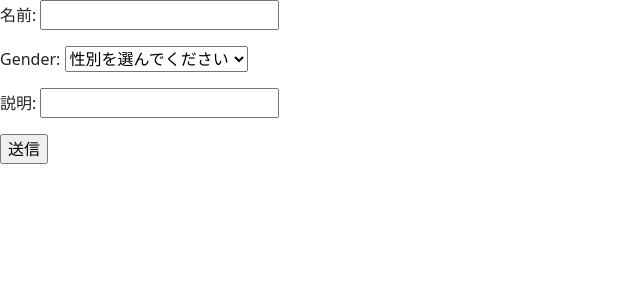
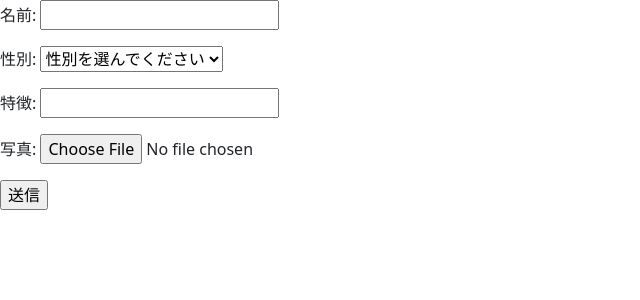
Before and after one commit to hiro-551010/django_practice_2, a Django app: template templates/characters/form_model.html in a window 1280 px wide. Shown: the top 300 px of the page, without its empty margins (0-640 px from the left). Run offline with Django 3.2, Linux system fonts and the light colour scheme; the template is opened without the code that fills it: values that come from a table or form of the project are taken from there, others are empty; parts of the project's set-up code (start-up, migrations or seed data) failed here and were passed over.

Commit message:
画像の表示

```diff
--- a/characters/forms.py
+++ b/characters/forms.py
@@ -1,6 +1,7 @@
 from django import forms
 from .models import Characters
 
+"""
 class CharactersForm(forms.Form):
     name = forms.CharField(label='名前', max_length=20)
     gender = forms.ChoiceField(label='性別', widget=forms.RadioSelect,
@@ -11,11 +12,11 @@ class CharactersForm(forms.Form):
         )
     )
     discription = forms.CharField(label="説明", max_length=1000)
-
+"""
 
 
 class CharactersModelForm(forms.ModelForm):
 
     class Meta:
         model = Characters
-        fields = '__all__'
+        fields = ('name', 'gender', 'discription', 'image')
--- a/characters/models.py
+++ b/characters/models.py
@@ -9,5 +9,6 @@ GENDER = (
 
 class Characters(models.Model):
     name = models.CharField('名前', max_length=20)
-    gender = models.CharField(max_length=7, choices=GENDER)
-    discription = models.CharField('説明', max_length=1000)
+    gender = models.CharField('性別',max_length=7, choices=GENDER)
+    discription = models.CharField('特徴', max_length=1000)
+    image = models.ImageField('写真', upload_to='media/', null=True)
--- a/characters/tables.py
+++ b/characters/tables.py
@@ -4,9 +4,9 @@ from .models import Characters
 class CharactersTable(tables.Table):
     name = tables.Column(verbose_name='名前')
     gender = tables.Column(verbose_name='性別')
-    discription = tables.Column(verbose_name='説明')
+    discription = tables.Column(verbose_name='特徴')
 
     class Meta:
         model = Characters
         tamplate_name = 'characters/table.html'
-        fields = ('name', 'gender', 'discription')
+        fields = ('name', 'gender', 'discription', 'image')
--- a/characters/urls.py
+++ b/characters/urls.py
@@ -1,13 +1,18 @@
 from django.contrib import admin
 from django.urls import path, include
 from . import views
-
+from django.conf.urls.static import static
+from django.contrib.staticfiles.urls import staticfiles_urlpatterns
+from config import settings
+import os
 app_name = 'characters'
 
 urlpatterns = [
     path('index/', views.index, name='index'),
-    path('signup/', views.signup, name='signup'),
+    # path('signup/', views.signup, name='signup'),
     path('list/', views.CharaList.as_view(), name='list'),
     path('chara/', views.chara, name='chara'),
-    path('table/', views.charatable, name='table'),
+    path('table/', views.CharaTable.as_view(), name='table'),
 ]
+urlpatterns += staticfiles_urlpatterns()
+urlpatterns += static(settings.MEDIA_URL, document_root=settings.MEDIA_ROOT)
--- a/config/settings.py
+++ b/config/settings.py
@@ -64,6 +64,7 @@ TEMPLATES = [
                 'django.template.context_processors.request',
                 'django.contrib.auth.context_processors.auth',
                 'django.contrib.messages.context_processors.messages',
+                'django.template.context_processors.media',
             ],
         },
     },
@@ -121,6 +122,10 @@ USE_TZ = True
 
 STATIC_URL = '/static/'
 STATICFILES_DIR = [STATIC_DIR]
+
+MEDIA_URL = '/media/'
+MEDIA_ROOT = os.path.join(BASE_DIR, 'media')
+
 # Default primary key field type
 # https://docs.djangoproject.com/en/3.2/ref/settings/#default-auto-field
 
--- a/requirements.txt
+++ b/requirements.txt
@@ -1,4 +1,5 @@
 asgiref==3.3.4
 Django==3.2.3
+django-tables2==2.4.0
 pytz==2021.1
 sqlparse==0.4.1
--- a/templates/characters/form_model.html
+++ b/templates/characters/form_model.html
@@ -1,6 +1,6 @@
 {% extends 'base.html' %}
 {% block content %}
-<form method="POST">
+<form method="POST" enctype="multipart/form-data">
 {% csrf_token %}
     {{ form.as_p }}
     <input type="submit" value="送信">
--- a/templates/characters/index.html
+++ b/templates/characters/index.html
@@ -3,8 +3,8 @@
 <li class="nav-item dropdown">
     <a class="nav-link dropdown-toggle" href="#" id="dropdown03" data-bs-toggle="dropdown" aria-expanded="false">鬼滅の刃</a>
     <ul class="dropdown-menu" aria-labelledby="dropdown03">
-      <li><a class="dropdown-item" href="{% url 'characters:signup' %}">キャラクター登録</a></li>
-      <li><a class="dropdown-item" href="{% url 'characters:list'  %}">キャラクター一覧</a></li>
+      <li><a class="dropdown-item" href="{% url 'characters:chara' %}">キャラクター登録</a></li>
+      <li><a class="dropdown-item" href="{% url 'characters:table'  %}">キャラクター一覧</a></li>
     </ul>
 </li>
 {% endblock %}
```
Also changed, not shown: characters/views.py (+7 -7 lines), templates/characters/table.html (+11 -0 lines), characters/migrations/0003_auto_20210518_0629.py (added), characters/migrations/0004_alter_characters_discription.py (added), db.sqlite3, media/media/善逸.jpeg (added), media/media/炭治郎.jpeg (added), media/media/無惨.jpeg (added), media/media/煉獄.jpeg (added), media/media/禰豆子.jpeg (added).
